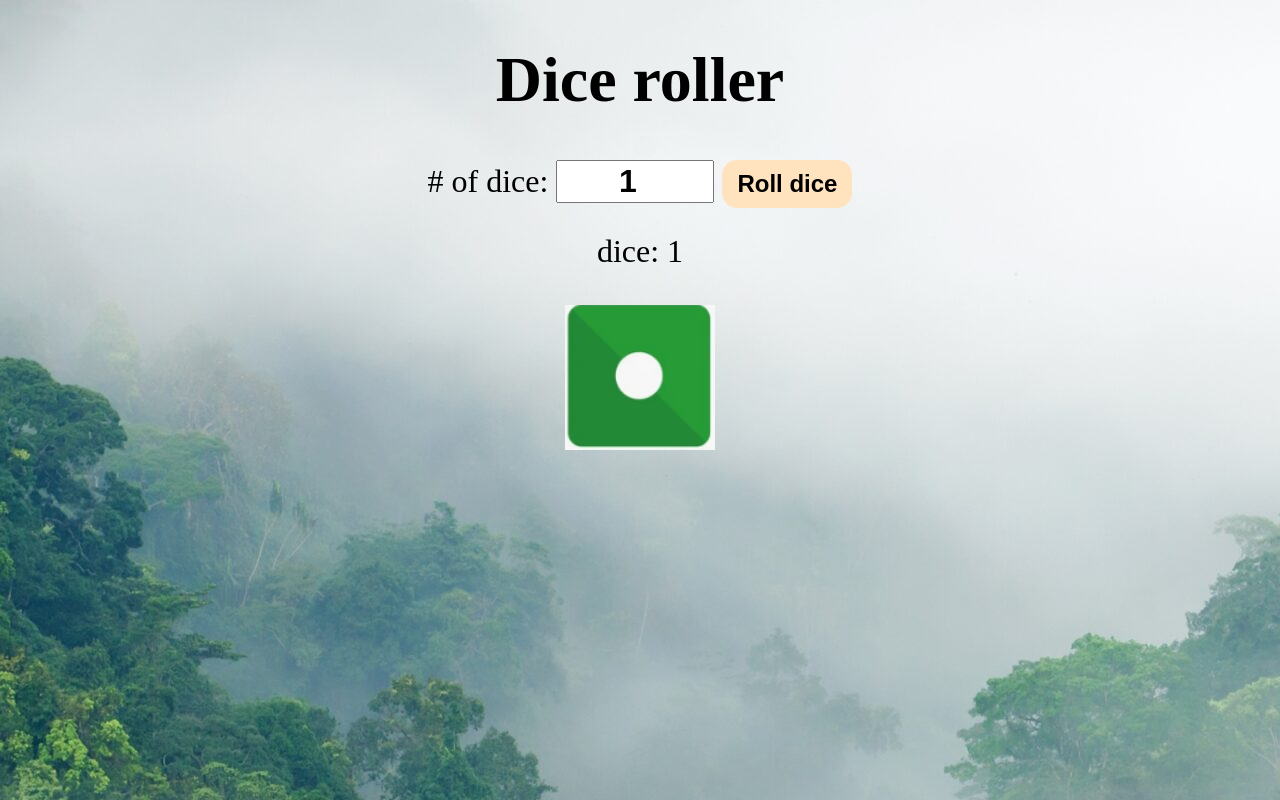
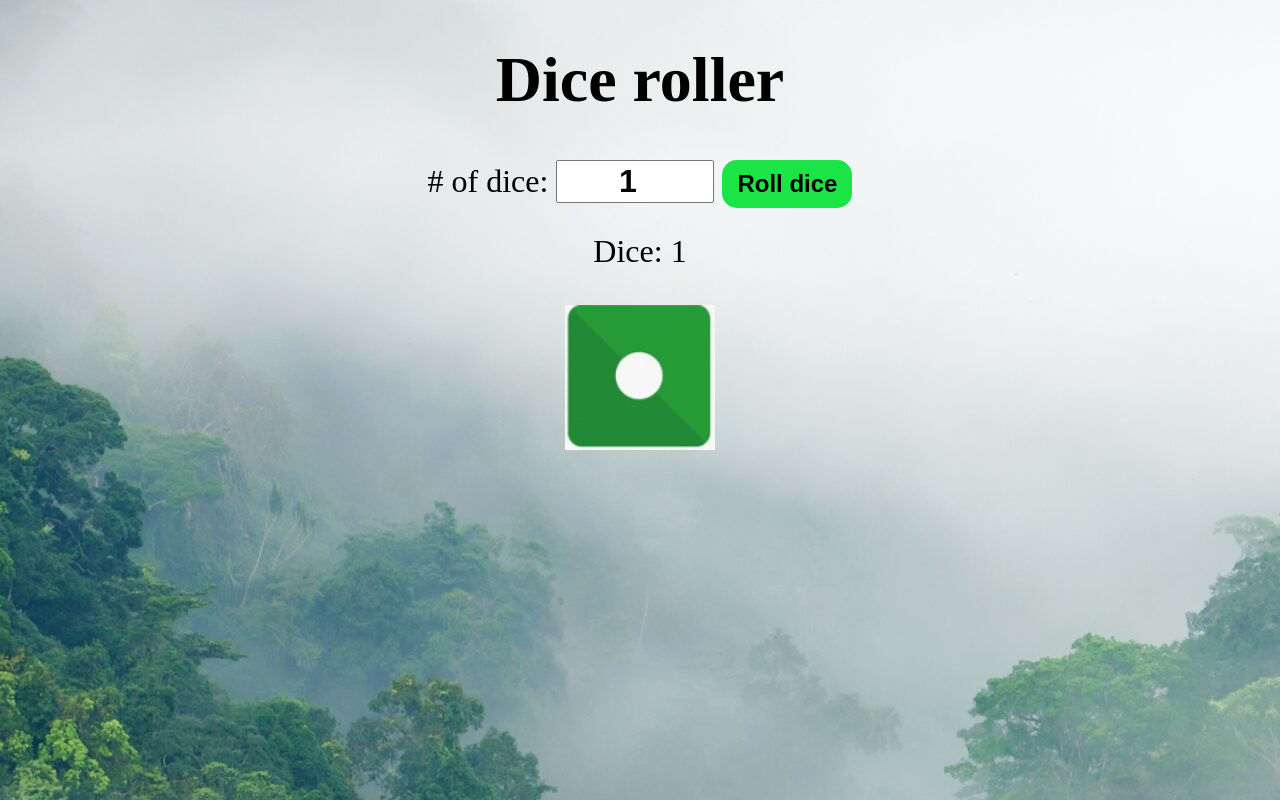
Before and after one commit to SIAErimio/Dice-roller, a plain HTML site: page index.html in a window 1280 px wide. Both pictures are taken after a click on the button "Roll dice". Drawn offline with Linux system fonts and the light colour scheme.

Commit message:
fixing the bugs

```diff
--- a/index.js
+++ b/index.js
@@ -1,16 +1,25 @@
-function rollDice(){
-    const numOfDice = document.getElementById('numOfDice').value;
+function rollDice() {
+    const numOfDice = parseInt(document.getElementById('numOfDice').value);
     const diceResult = document.getElementById('diceResult');
     const diceImages = document.getElementById('diceImages');
+
     const values = [];
     const images = [];
-    const img = document.createElement('img');
+
+    // Clear previous images
+    diceImages.innerHTML = '';
+
     for (let i = 0; i < numOfDice; i++) {
         const value = Math.floor(Math.random() * 6) + 1;
         values.push(value);
-        images.push(`<img src="dice_images/${value}.png" alt="Dice ${value}">`);
+
+        // Create a new img element for each dice
+        const img = document.createElement('img');
+        img.src = `dice_images/${value}.PNG`; // matches your file names
+        img.alt = `Dice ${value}`;
+        img.width = 50; // optional size
         diceImages.appendChild(img);
     }
-    diceResult.textContent = `dice: ${values.join(', ')}`
-    diceImages.innerHTML = images.join('');
+
+    diceResult.textContent = `Dice: ${values.join(', ')}`;
 }
--- a/style.css
+++ b/style.css
@@ -11,12 +11,12 @@ button{
     padding: 10px 15px;
     border-radius: 15px;
     border: none;
-    background-color: rgb(255, 226, 190);
+    background-color: rgb(27, 228, 70);
     font-weight: bold;
     cursor: pointer;
 }
 button:hover{
-    background-color: rgb(255, 238, 217);
+    background-color: rgb(71, 248, 18);
 }
 button:active{
     background-color: rgb(243, 239, 233);
```
